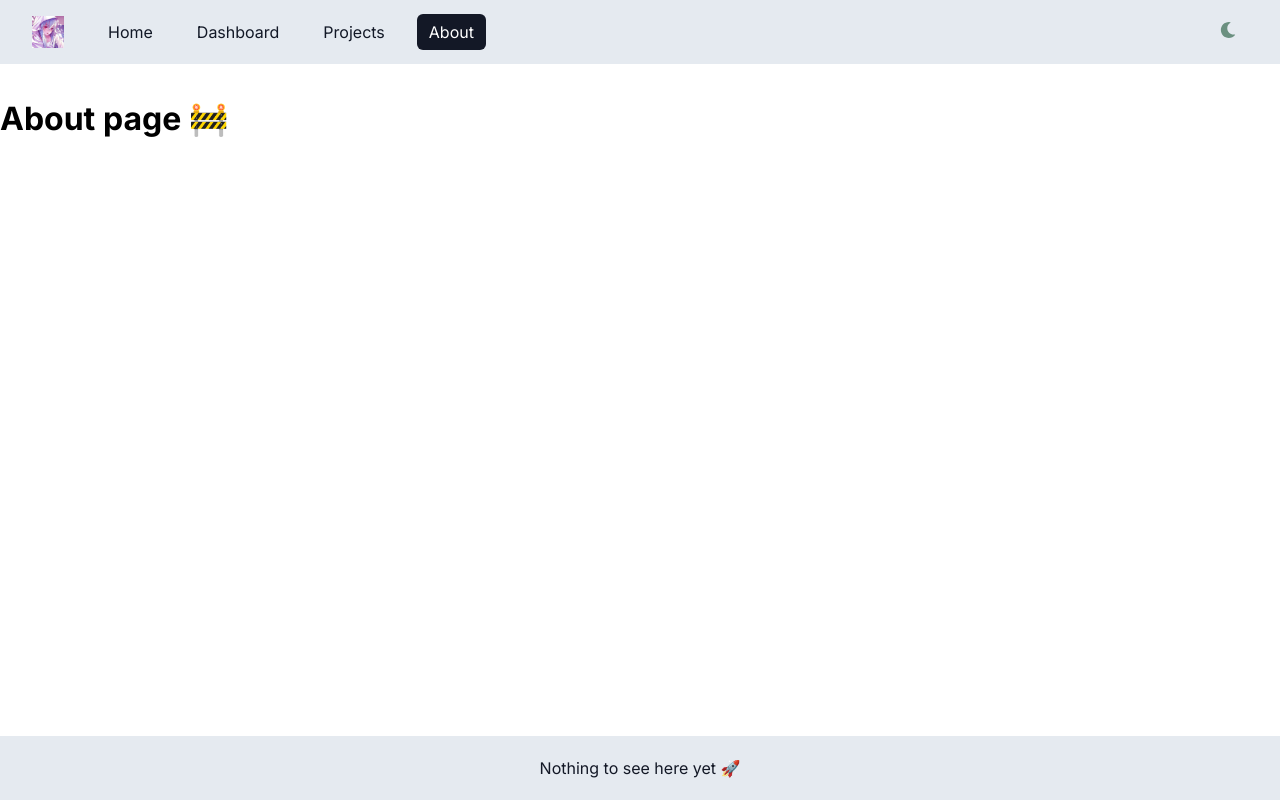
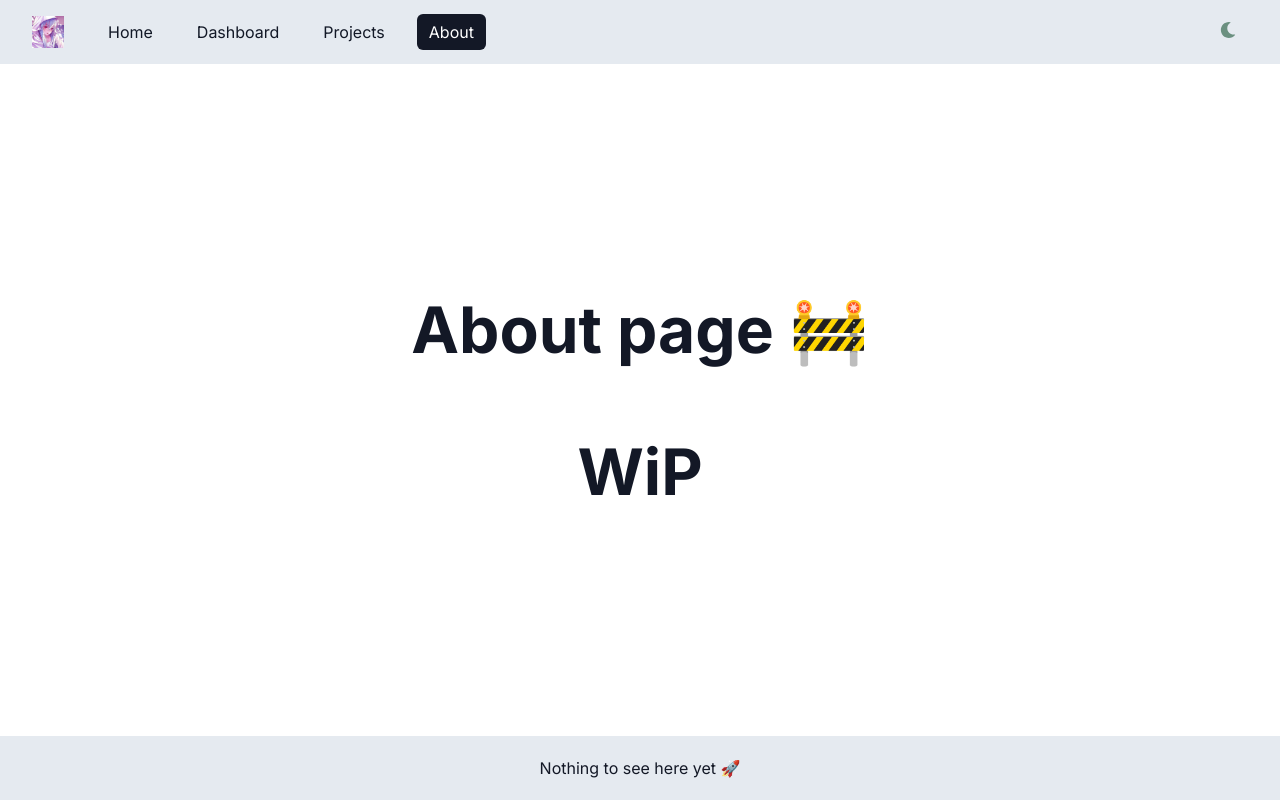
Before and after one commit to mzoesch/zoeschinger, a Next.js app: page /about in a window 1280 px wide. Built offline with nearby package versions, Linux system fonts and the light colour scheme.

Commit message:
about page patch

```diff
--- a/src/components/About/index.tsx
+++ b/src/components/About/index.tsx
@@ -1,11 +1,12 @@
+import styles from '@s/about/main.module.scss';
+
 const About = () => {
   return (
     <>
-      <h1>
-        <br />
-        <br />
-        About page 🚧
-      </h1>
+      <div className={styles.stuff}>
+        <div className={styles.stuff1}>About page 🚧</div>
+        <div className={styles.stuff2}>WiP</div>
+      </div>
     </>
   );
 };
--- /dev/null
+++ b/src/styles/about/main.module.css
@@ -0,0 +1,36 @@
+.stuff {
+  display: flex;
+  flex-direction: column;
+
+  width: 100vw;
+  height: 100vh;
+
+  justify-content: center;
+  text-align: center;
+  align-items: center;
+}
+.stuff1 {
+  display: flex;
+  justify-content: center;
+  align-items: center;
+
+  font-size: 4rem;
+  font-weight: bolder;
+
+  color: rgb(var(--primary-negativ) / 100%);
+
+  margin-bottom: 2rem;
+}
+
+.stuff2 {
+  display: flex;
+  margin-top: 2rem;
+
+  justify-content: center;
+  align-items: center;
+
+  font-size: 4rem;
+  font-weight: bolder;
+
+  color: rgb(var(--primary-negativ) / 100%);
+}
--- /dev/null
+++ b/src/styles/about/main.module.scss
@@ -0,0 +1,2 @@
+@use '@s/globals.module.scss' as g;
+@use './main.module.css';
```
